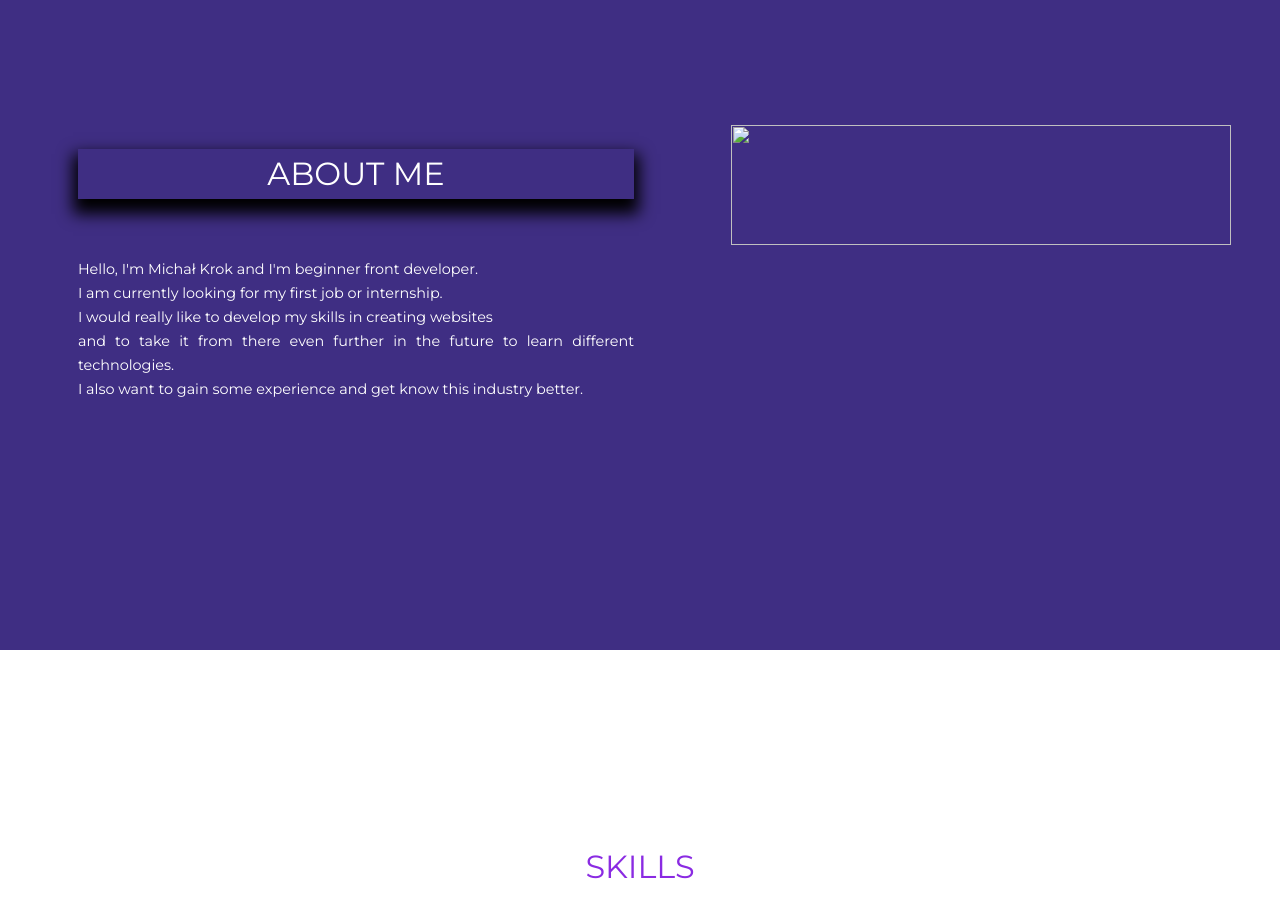
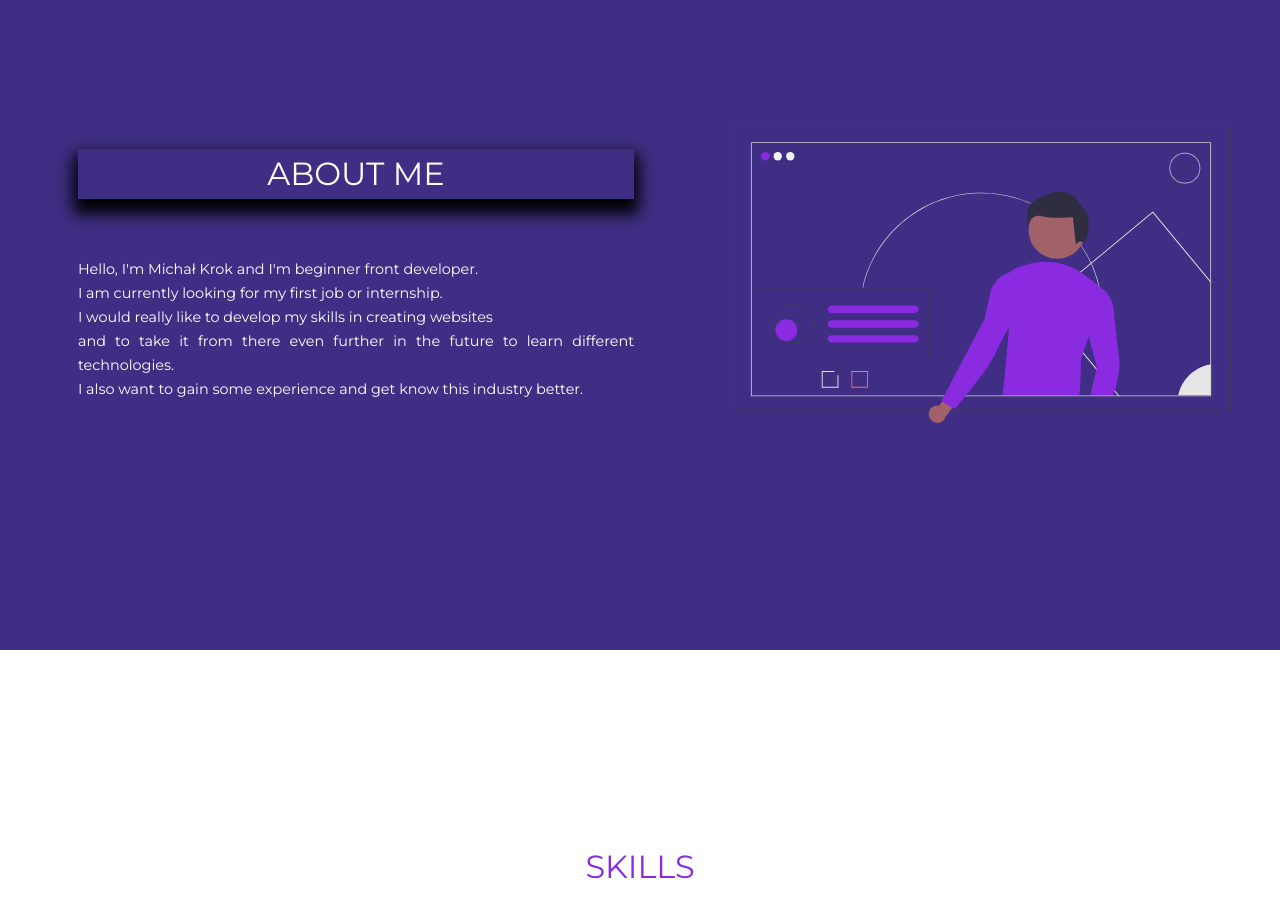
Before and after one commit to krokmichal/krokmichal.github.io, a plain HTML site: page index.html in a window 1280 px wide. Shown: the part 900-1817 px from the top of the page. Drawn offline with Linux system fonts and the light colour scheme.

Commit message:
img fixed

```diff
--- a/index.html
+++ b/index.html
@@ -44,7 +44,7 @@
                 I also want to gain some experience and get know this industry better.</span>
             </div>
         </div>
-        <img id="about-img" src="/assets/img/about_me.svg">
+        <img id="about-img" src="img/about_me.svg">
     </div>
     <div id="skills-section">
         <div id="skills-title">SKILLS</div>
```
Also changed, not shown: img/about_me.svg (added), img/envelope-regular.svg (added), img/envelope-solid.svg (added), img/phone-solid.svg (added).
